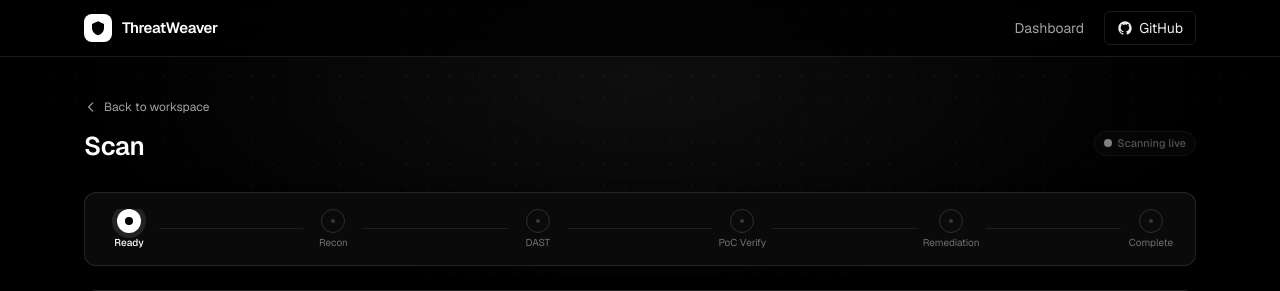
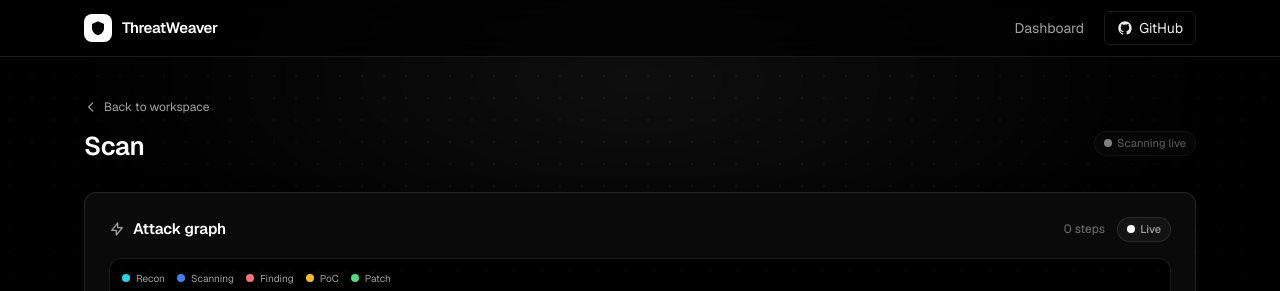
Before and after one commit to a6dulr4hman/threat-weaver, a Flask app: template app/templates/job_detail.html in a window 1280 px wide. Shown: the top 291 px of the page. Run offline with Flask 3, Linux system fonts and the light colour scheme; the template is opened without the code that fills it, so the values that code supplies are empty; parts of the project's set-up code (start-up, migrations or seed data) failed here and were passed over; some libraries are stand-ins or nearby versions.

Commit message:
remove: delete pipeline stepper timeline entirely
Removed the FSM state progress stepper section (Ready → Recon → DAST →
PoC Verify → Remediation → Complete) and all its JS (updateStepper,
STATES array, pipelineStepper element refs) from job_detail.html.

132 tests pass.

```diff
--- a/app/templates/job_detail.html
+++ b/app/templates/job_detail.html
@@ -43,40 +43,6 @@
         </div>
     </div>
 </div>
-
-<!-- FSM State Progress Stepper (compact) -->
-<section class="card px-5 py-4 mb-6">
-    {% set states = ["ready", "recon", "dast_testing", "poc_verification", "blue_team_remediation", "complete"] %}
-    {% set state_labels = {"ready": "Ready", "recon": "Recon", "dast_testing": "DAST", "poc_verification": "PoC Verify", "blue_team_remediation": "Remediation", "complete": "Complete"} %}
-    {% set display_phase = 'complete' if job.status == 'complete' else (job.pipeline_phase if job.pipeline_phase else job.status) %}
-    {% set current_index = (states | length) if job.status == 'complete' else (states.index(display_phase) if display_phase in states else 0) %}
-
-    <div class="flex items-center w-full overflow-x-auto" id="pipelineStepper" data-phase="{{ display_phase }}">
-        {% for state in states %}
-        <div class="flex items-center {% if not loop.last %}flex-1{% endif %}" data-step="{{ loop.index0 }}">
-            <div class="flex flex-col items-center min-w-[48px]">
-                {% if loop.index0 < current_index %}
-                <div class="w-6 h-6 rounded-full bg-white flex items-center justify-center" data-circle>
-                    <svg class="w-3 h-3 text-black" fill="none" stroke="currentColor" viewBox="0 0 24 24"><path stroke-linecap="round" stroke-linejoin="round" stroke-width="3" d="M5 13l4 4L19 7"/></svg>
-                </div>
-                {% elif loop.index0 == current_index %}
-                <div class="w-6 h-6 rounded-full bg-white flex items-center justify-center pulse-ring" data-circle>
-                    <div class="w-2 h-2 rounded-full bg-black"></div>
-                </div>
-                {% else %}
-                <div class="w-6 h-6 rounded-full border border-ink-700 flex items-center justify-center" data-circle>
-                    <div class="w-1 h-1 rounded-full bg-ink-600"></div>
-                </div>
-                {% endif %}
-                <span class="text-[10px] mt-1 text-center leading-tight {% if loop.index0 == current_index %}text-white font-medium{% elif loop.index0 < current_index %}text-ink-100{% else %}text-ink-400{% endif %}" data-label>{{ state_labels[state] }}</span>
-            </div>
-            {% if not loop.last %}
-            <div class="flex-1 mx-1.5 h-px {% if loop.index0 < current_index %}bg-white{% else %}bg-ink-800{% endif %} hidden sm:block" data-line></div>
-            {% endif %}
-        </div>
-        {% endfor %}
-    </div>
-</section>
 
 <!-- Severity & PDF Report -->
 {% set report = job.attack_graph_data.report if job.attack_graph_data else None %}
@@ -540,27 +506,10 @@
 
     if(JOB_STATUS!=='complete'){
         function startLivePoll(){
-        let lastPhase=document.getElementById('pipelineStepper')?document.getElementById('pipelineStepper').dataset.phase:'';
+        let lastPhase='';
         let lastMitCount=document.querySelectorAll('#mitigationsContainer .surface-inset').length;
-        const STATES=['ready','recon','dast_testing','poc_verification','blue_team_remediation','complete'];
 
-        function updateStepper(phase,isComplete){
-            const el=document.getElementById('pipelineStepper');if(!el)return;
-            const idx=isComplete?STATES.length:(STATES.indexOf(phase)>=0?STATES.indexOf(phase):0);
-            const prevIdx=parseInt(el.dataset.idx||'-1',10);
-            const steps=el.querySelectorAll('[data-step]');
-            steps.forEach((s,i)=>{
-                const circle=s.querySelector('[data-circle]');const line=s.querySelector('[data-line]');const label=s.querySelector('[data-label]');
-                if(!circle)return;
-                const advanced=i<=idx&&i>prevIdx;  // pop only steps that newly changed
-                if(i<idx){circle.className='w-6 h-6 rounded-full bg-white flex items-center justify-center';circle.innerHTML='<svg class="w-3 h-3 text-black" fill="none" stroke="currentColor" viewBox="0 0 24 24"><path stroke-linecap="round" stroke-linejoin="round" stroke-width="3" d="M5 13l4 4L19 7"/></svg>';if(label)label.className='text-[10px] mt-1 text-center leading-tight text-ink-100';}
-                else if(i===idx){circle.className='w-6 h-6 rounded-full bg-white flex items-center justify-center pulse-ring';circle.innerHTML='<div class="w-2 h-2 rounded-full bg-black"></div>';if(label)label.className='text-[10px] mt-1 text-center leading-tight text-white font-medium';}
-                else{circle.className='w-6 h-6 rounded-full border border-ink-700 flex items-center justify-center';circle.innerHTML='<div class="w-1 h-1 rounded-full bg-ink-600"></div>';if(label)label.className='text-[10px] mt-1 text-center leading-tight text-ink-400';}
-                if(advanced){circle.classList.add('step-pop');setTimeout(()=>circle.classList.remove('step-pop'),450);}
-                if(line){line.className='flex-1 mx-1.5 h-px hidden sm:block '+(i<idx?'bg-white':'bg-ink-800');}
-            });
-            el.dataset.phase=phase;el.dataset.idx=String(idx);
-        }
+
 
         async function fetchMitigations(){
             try{const resp=await fetch('/api/jobs/'+JOB_ID+'/mitigations');if(!resp.ok)return;const mits=await resp.json();
@@ -583,16 +532,13 @@
         function esc(s){return String(s==null?'':s).replace(/&/g,'&amp;').replace(/</g,'&lt;').replace(/>/g,'&gt;');}
 
         const poll=setInterval(async()=>{try{const resp=await fetch('/api/jobs/'+JOB_ID);if(!resp.ok)return;const job=await resp.json();const ag=job.attack_graph_data||{};
-            // Live stepper update
+            // Track phase for reload-on-first-transition (pending→recon)
             const phase=job.pipeline_phase||job.status||'';const isComplete=job.status==='complete';
-            if(phase!==lastPhase||isComplete){
-                // If we were on pending/ready and the scan just transitioned to a real
-                // phase (recon and beyond), do ONE reload to get a clean server render,
-                // then live updating takes over from there.
+            if(phase!==lastPhase){
                 const wasWaiting=(lastPhase===''||lastPhase==='pending'||lastPhase==='ready');
                 const nowRunning=phase&&phase!=='pending'&&phase!=='ready';
                 if(wasWaiting&&nowRunning&&!isComplete){lastPhase=phase;window.location.reload();return;}
-                lastPhase=phase;updateStepper(isComplete?'complete':phase,isComplete);
+                lastPhase=phase;
             }
             // Live graph update
             const nr=ag.tool_results||[];const nv=ag.vulnerabilities||[];let changed=false;
```
